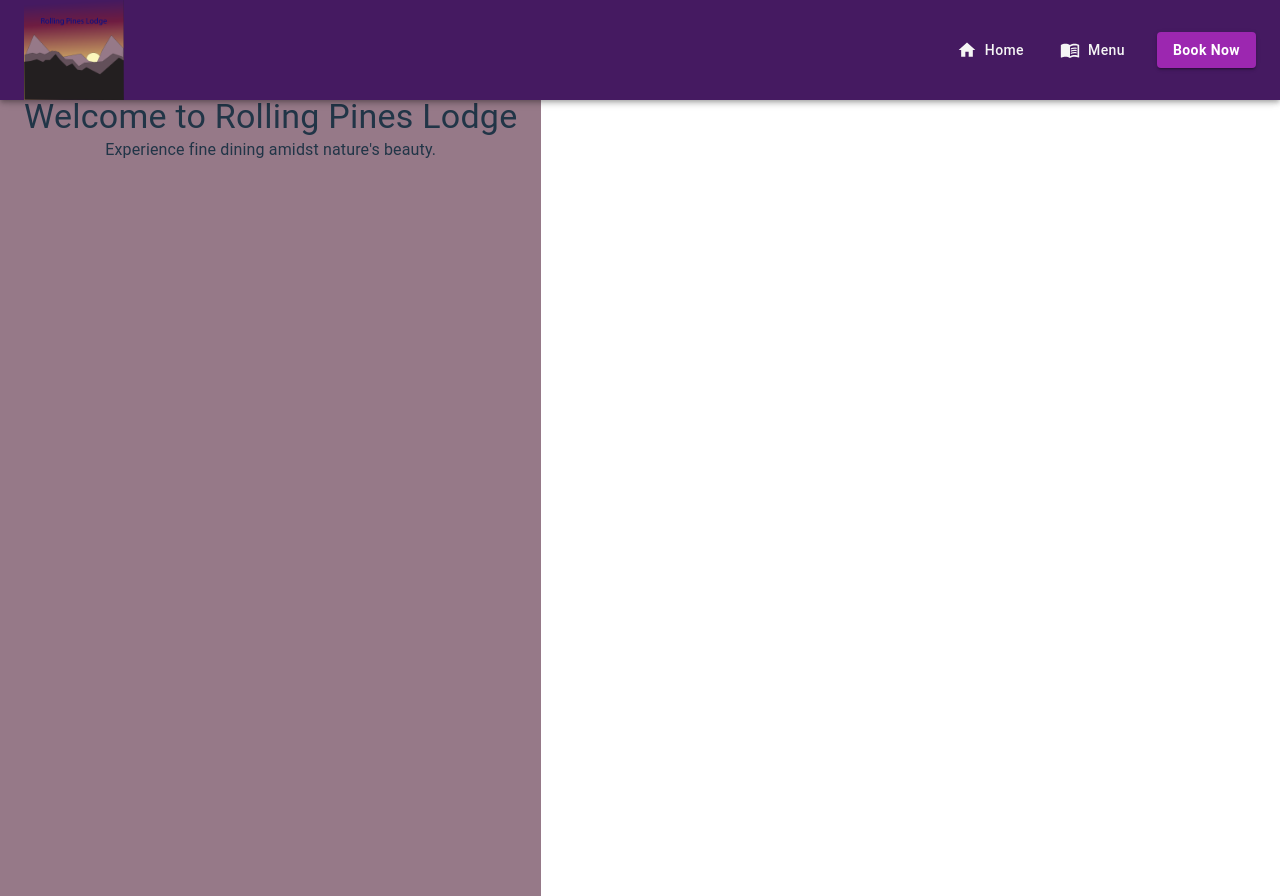
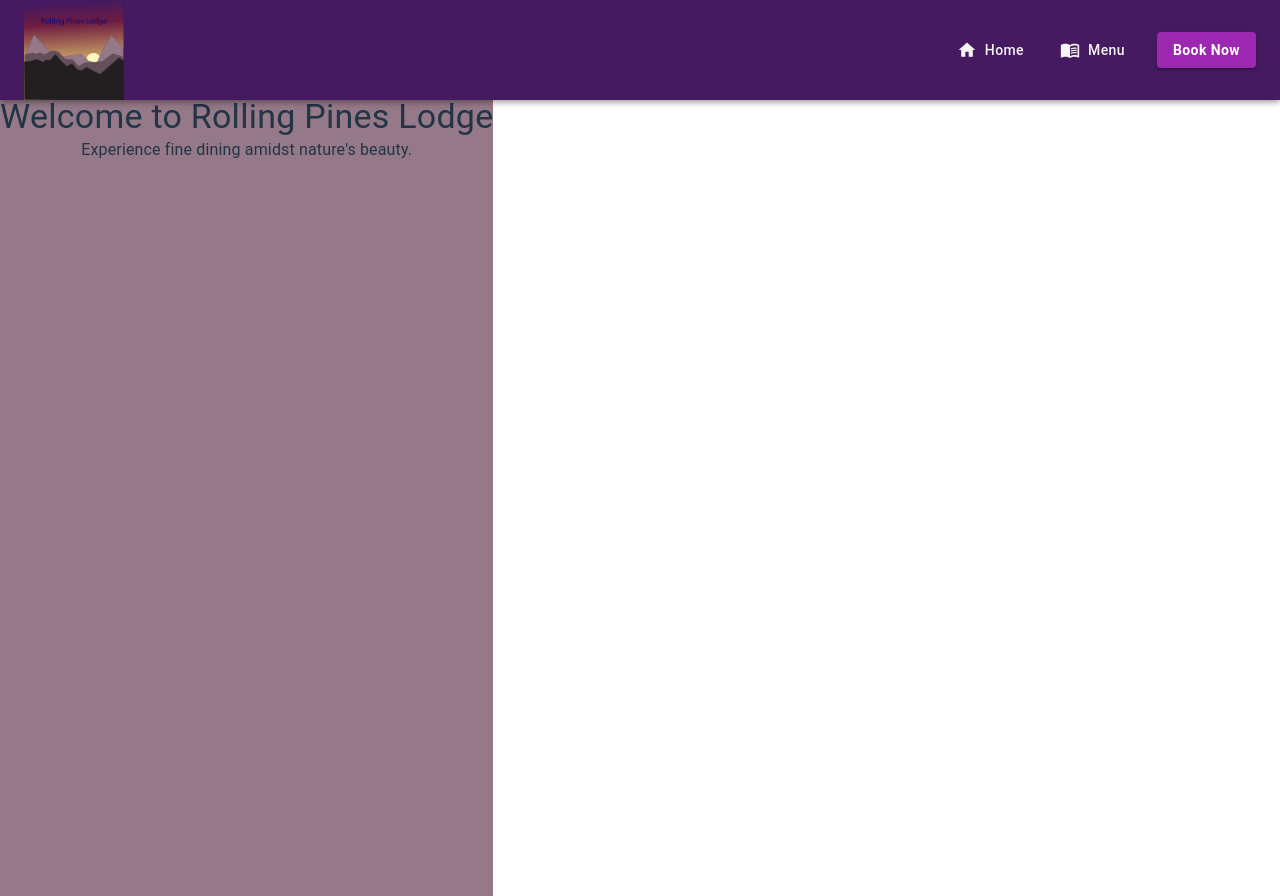
Before and after one commit to Harrison-Holt/rolling-pines-lodge, a React (Vite) app: page / in a window 1280 px wide. Built offline with nearby package versions, Linux system fonts and the light colour scheme.

Commit message:
Initial Commit

```diff
--- a/src/frontend/home.jsx
+++ b/src/frontend/home.jsx
@@ -5,10 +5,9 @@ import logo from '../assets/Rolling_Pines_Lodge_Logo.png';
 
 function Homepage() {
   return (
-    <Container sx={{ backgroundColor: '#967988', width: '100%' }}>
+    <Container maxWidth={false} disableGutters sx={{ backgroundColor: '#967988', width: '100%' }}>
       <AppBar position="fixed" sx={{ backgroundColor: '#451a61' }}>
         <Toolbar sx={{ display: 'flex', justifyContent: 'space-between', alignItems: 'center' }}>
-
           {/* Left Section: Logo */}
           <Box
             component="img"
@@ -17,8 +16,8 @@ function Homepage() {
             sx={{ height: '100px', width: '100px' }}
           />
 
-              {/* Right Section: Navigation Links and Button */}
-              <Box sx={{ display: 'flex', alignItems: 'center', gap: 3 }}>
+          {/* Right Section: Navigation Links and Button */}
+          <Box sx={{ display: 'flex', alignItems: 'center', gap: 3 }}>
             <Button startIcon={<Home />} href="#" sx={{ color: '#f5f5f5', textTransform: 'none' }}>
               Home
             </Button>
@@ -29,7 +28,6 @@ function Homepage() {
               Book Now
             </Button>
           </Box>
-
         </Toolbar>
       </AppBar>
 
```
